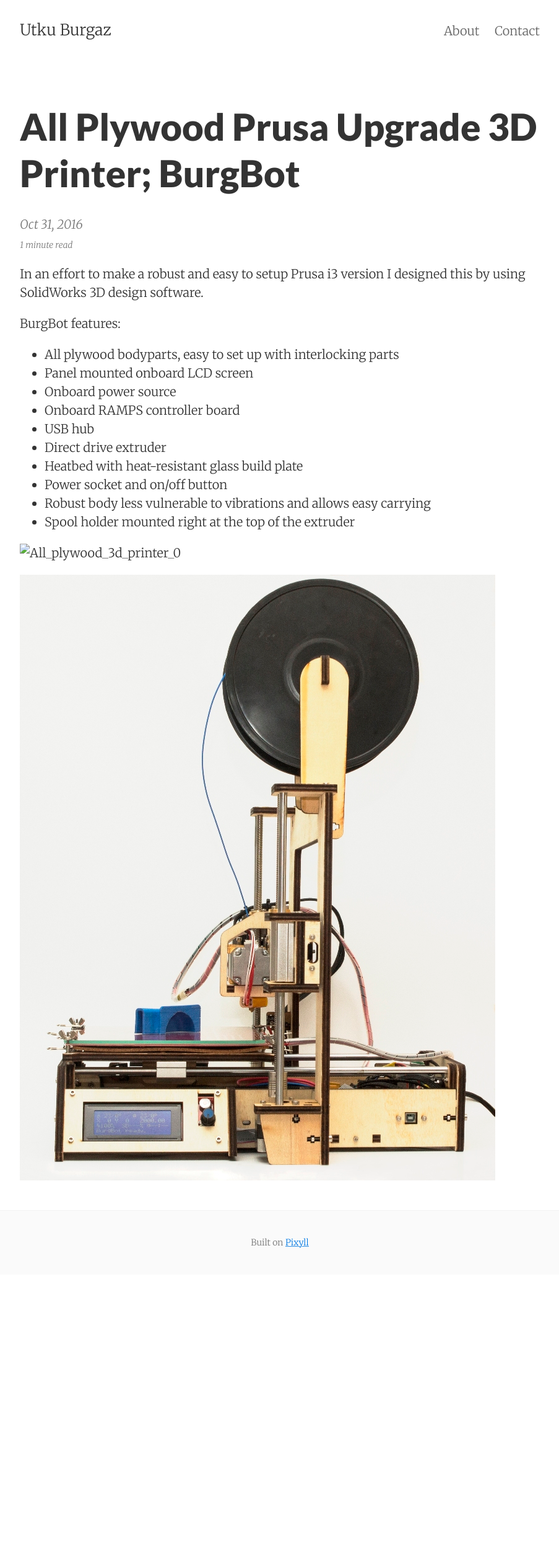
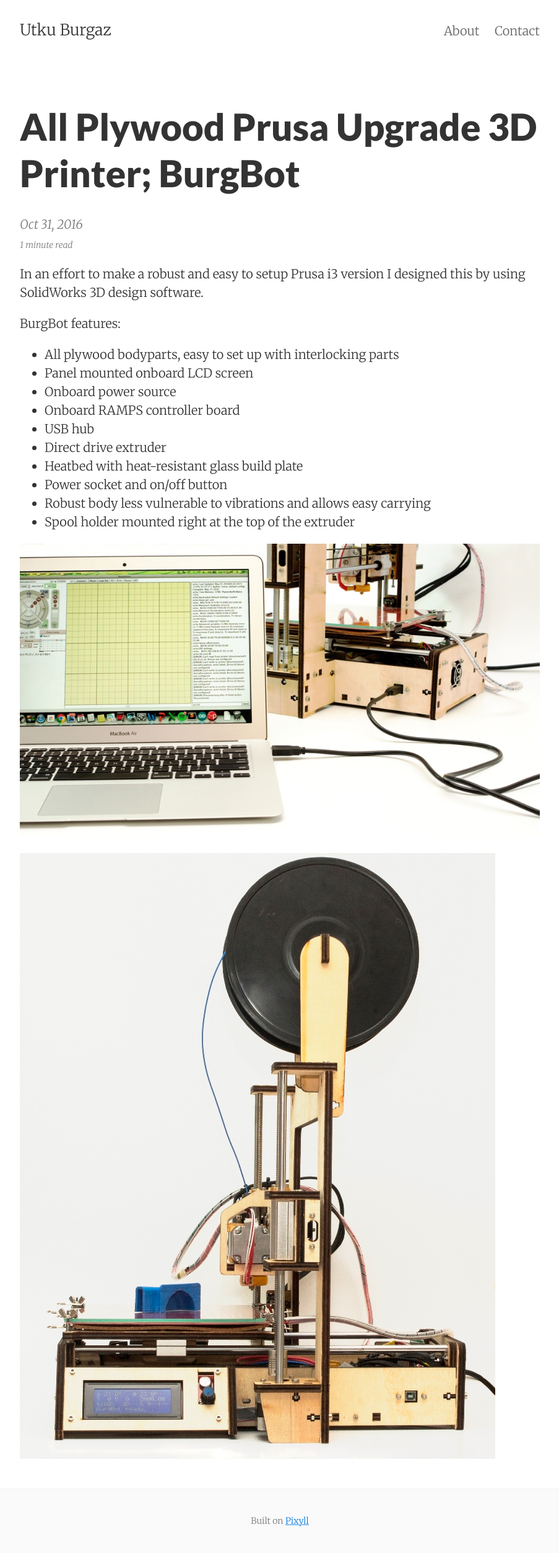
Before and after one commit to utkuburgaz/utkuburgaz.github.io, a Jekyll site: the page built from _posts/2016-10-31-all-plywood-prusa-i3-3d-printer-burgbot.md, in a window 1280 px wide. Shown: the whole page at 62% size, without its empty margins (188-1091 px from the left). Built offline with Jekyll 4.4.1, drawn with Linux system fonts in a browser that asks for light colours; before the commit the page ends 2056 px from its top, so only the background shows below that.

Commit message:
Update 2016-10-31-all-plywood-prusa-i3-3d-printer-burgbot.md

```diff
--- a/_posts/2016-10-31-all-plywood-prusa-i3-3d-printer-burgbot.md
+++ b/_posts/2016-10-31-all-plywood-prusa-i3-3d-printer-burgbot.md
@@ -21,6 +21,6 @@ BurgBot features:
 * Robust body less vulnerable to vibrations and allows easy carrying
 * Spool holder mounted right at the top of the extruder
 
-![All_plywood_3d_printer_0](utkuburgaz.github.io/images/All_plywood_3d_printer_0.jpg)
+![All_plywood_3d_printer_0](/images/All_plywood_3d_printer_0.jpg)
 
 ![All_plywood_3d_printer_1](/images/All_plywood_3d_printer_1.jpg)
```
